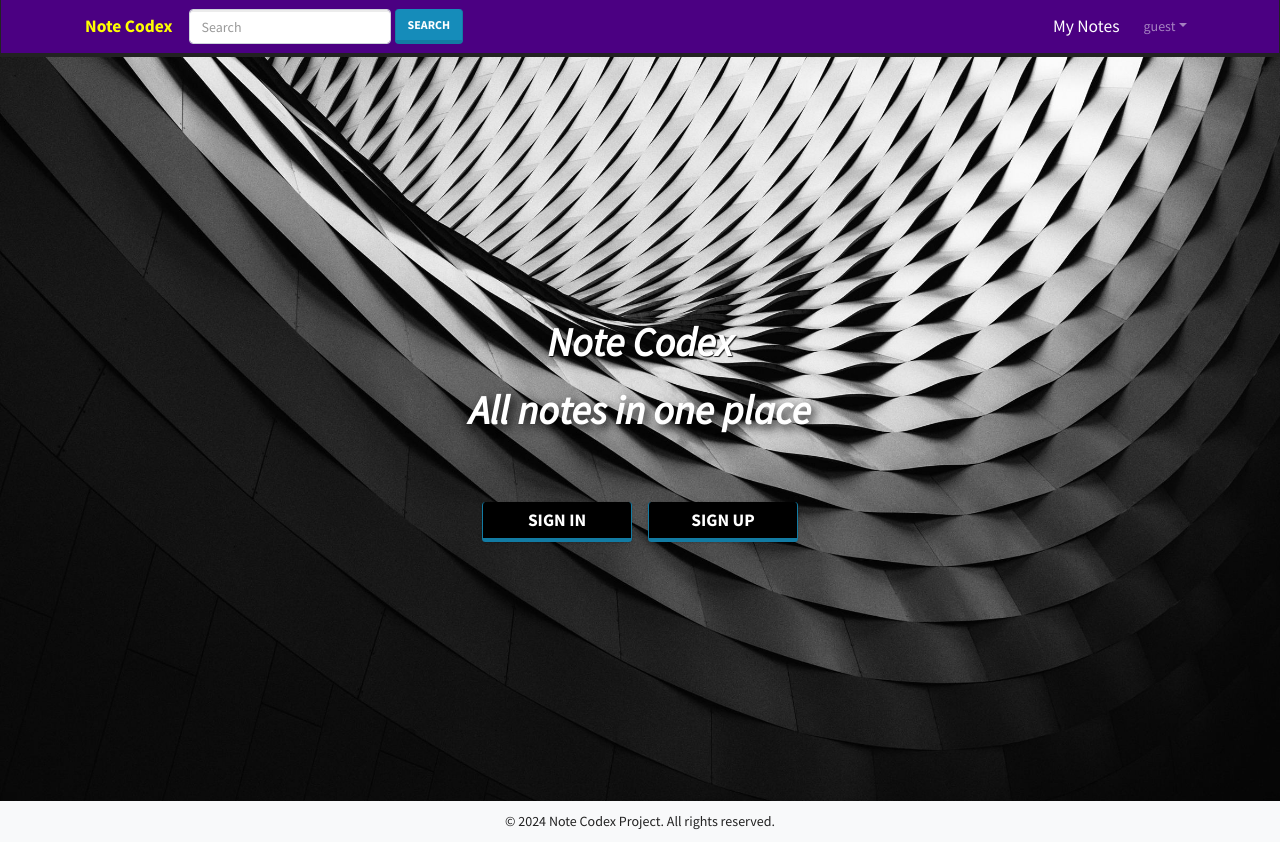
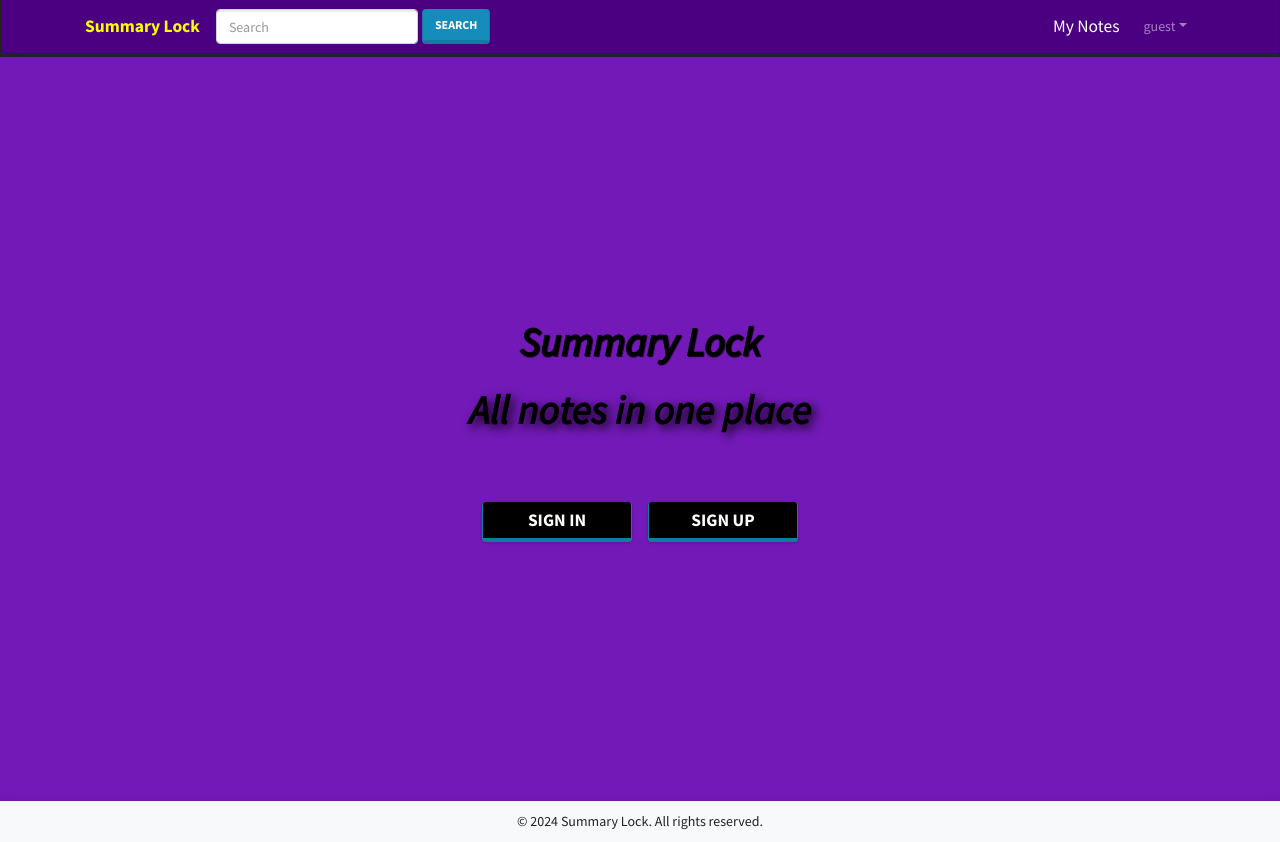
Before and after one commit to shashwat-shukla-coder/SummaryCodex, a React (Create React App) app in the folder frontend/: page / in a window 1280 px wide. Built offline with nearby package versions, Linux system fonts and the light colour scheme.

Commit message:
prototype

```diff
--- a/frontend/public/index.html
+++ b/frontend/public/index.html
@@ -24,7 +24,7 @@
       work correctly both with client-side routing and a non-root public URL.
       Learn how to configure a non-root public URL by running `npm run build`.
     -->
-    <title>Notes Codex</title>
+    <title>Summary Lock</title>
   </head>
   <body>
     <noscript>You need to enable JavaScript to run this app.</noscript>
--- a/frontend/src/components/footer/Footer.js
+++ b/frontend/src/components/footer/Footer.js
@@ -22,7 +22,7 @@ const Footer = () => {
       <Container>
         <Row>
           <Col className="text-center-py-3">
-            &copy; {new Date().getFullYear()} Note Codex Project. All rights
+            &copy; {new Date().getFullYear()} Summary Lock. All rights
             reserved.
           </Col>
         </Row>
--- a/frontend/src/components/header/Header.js
+++ b/frontend/src/components/header/Header.js
@@ -32,7 +32,7 @@ function Header({ setSearch }) {
       <Container>
         <Navbar.Brand style={{ color: "yellow", fontWeight: "bold" }}>
           <Link to="/" style={{ color: "inherit", textDecoration: "none" }}>
-            Note Codex
+            Summary Lock
           </Link>
         </Navbar.Brand>
         <Navbar.Toggle aria-controls="navbarScroll" />
--- a/frontend/src/screens/Landing/LandingPage.js
+++ b/frontend/src/screens/Landing/LandingPage.js
@@ -24,7 +24,7 @@ const LandingPage = () => {
         <Container>
           <Row className="justify-content-center text-center">
             <div className="intro-text">
-              <h1 className="intro1">Note Codex</h1>
+              <h1 className="intro1">Summary Lock</h1>
               <h2 className="intro2">All notes in one place</h2>
             </div>
           </Row>
--- a/frontend/src/screens/Landing/landingPage.css
+++ b/frontend/src/screens/Landing/landingPage.css
@@ -2,8 +2,8 @@
   min-height: 93vh;
   display: flex;
   align-items: center;
-  background-image: url(./background.jpg);
   background-position: center;
+  background-color: rgb(114, 25, 183);
   background-size: cover;
   transition: filter 0.3s ease;
 }
@@ -22,7 +22,7 @@
   font-weight: bold;
   font-size: 2.5rem;
   font-style: italic;
-  color: #ffffff;
+  color: #000000;
   text-shadow: 1px 1px 1px rgba(0, 0, 0, 0.9); /* Same shadow for both */
   margin: 10px 0; /* Adds space between the intro1 and intro2 */
 }
--- a/frontend/src/screens/Mynotes/MyNotes.js
+++ b/frontend/src/screens/Mynotes/MyNotes.js
@@ -97,14 +97,7 @@ const MyNotes = ({ search }) => {
         </Button>
       </Link>
 
-      <Button
-        style={{ marginLeft: 10, marginBottom: 6 }}
-        size="lg"
-        onClick={() => setShowBookmark(!showBookmark)}
-        variant={showBookmark ? "success" : "primary"}
-      >
-        {showBookmark ? "Show All Notes" : "Show Bookmarked Notes"}
-      </Button>
+
 
       {error && <ErrorMessage variant="danger">{error}</ErrorMessage>}
       {errorDelete && (
@@ -168,33 +161,7 @@ const MyNotes = ({ search }) => {
                       padding: "1px",
                     }}
                   >
-                    {/* Bookmark Button */}
-                    <Button
-                      onClick={() => toggleBookmark(note._id)}
-                      variant={bookmarkStatus[note._id] ? "warning" : "danger"} // Dynamic color
-                      style={{
-                        display: "flex", // Flexbox container
-                        justifyContent: "center", // Center horizontally
-                        alignItems: "center", // Center vertically
-                        padding: 10,
-                        width: 35, // Adjust width for better appearance
-                        height: 35, // Ensure height matches width
-                        textAlign: "center",
-                        borderRadius: "50%", // Optional: Make it circular
-                      }}
-                    >
-                      <svg
-                        xmlns="http://www.w3.org/2000/svg"
-                        width="25" // Adjusted for better visibility
-                        height="25"
-                        fill="currentColor"
-                        className="bi bi-bookmark-fill"
-                        viewBox="0 0 16 16"
-                        color={bookmarkStatus[note._id] ? "black" : "white"}
-                      >
-                        <path d="M2 2v13.5a.5.5 0 0 0 .74.439L8 13.069l5.26 2.87A.5.5 0 0 0 14 15.5V2a2 2 0 0 0-2-2H4a2 2 0 0 0-2 2" />
-                      </svg>
-                    </Button>
+
                     <Button size="sm" href={`/note/${note._id}`}>
                       Edit
                     </Button>
```
Also changed, not shown: frontend/src/screens/Landing/background.jpg (deleted).
